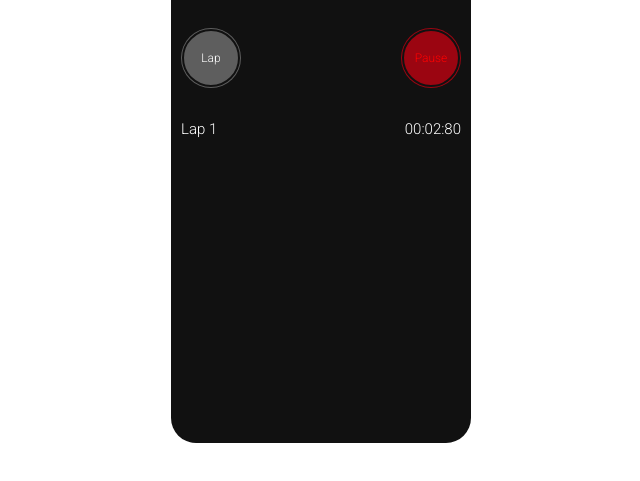
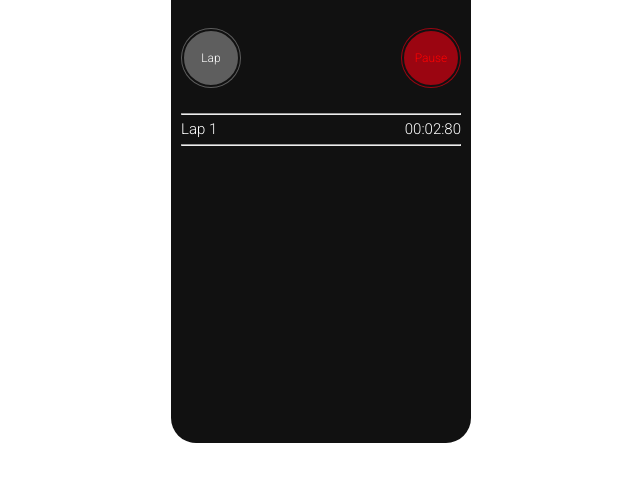
Before and after one commit to fahd-k/stopwatch, a plain HTML site: page index.html in a window 1280 px wide. Both pictures are taken after a click on the button "Start". Shown: the part 307-788 px from the top of the page, without its empty margins (319-959 px from the left). Drawn offline with Linux system fonts and the light colour scheme.

Commit message:
horizontal lines

```diff
--- a/index.html
+++ b/index.html
@@ -32,6 +32,7 @@
         </div>
 
         <div class="lapsTracker">
+          <hr>
           <div class="laps"></div>
         </div>
       </div>
--- a/main.js
+++ b/main.js
@@ -86,7 +86,9 @@ function updateLaps() {
     (lap, index) => `
      <div class="lap-data">
        <span>Lap ${index + 1}</span><span>${doubleDigits(lap.minutes)}:${doubleDigits(lap.seconds)}:${doubleDigits(lap.milliseconds)}</span>
-     </div>`
+     </div>
+     <hr>`
+
   )
     .reverse()
     .join(" ");
```
